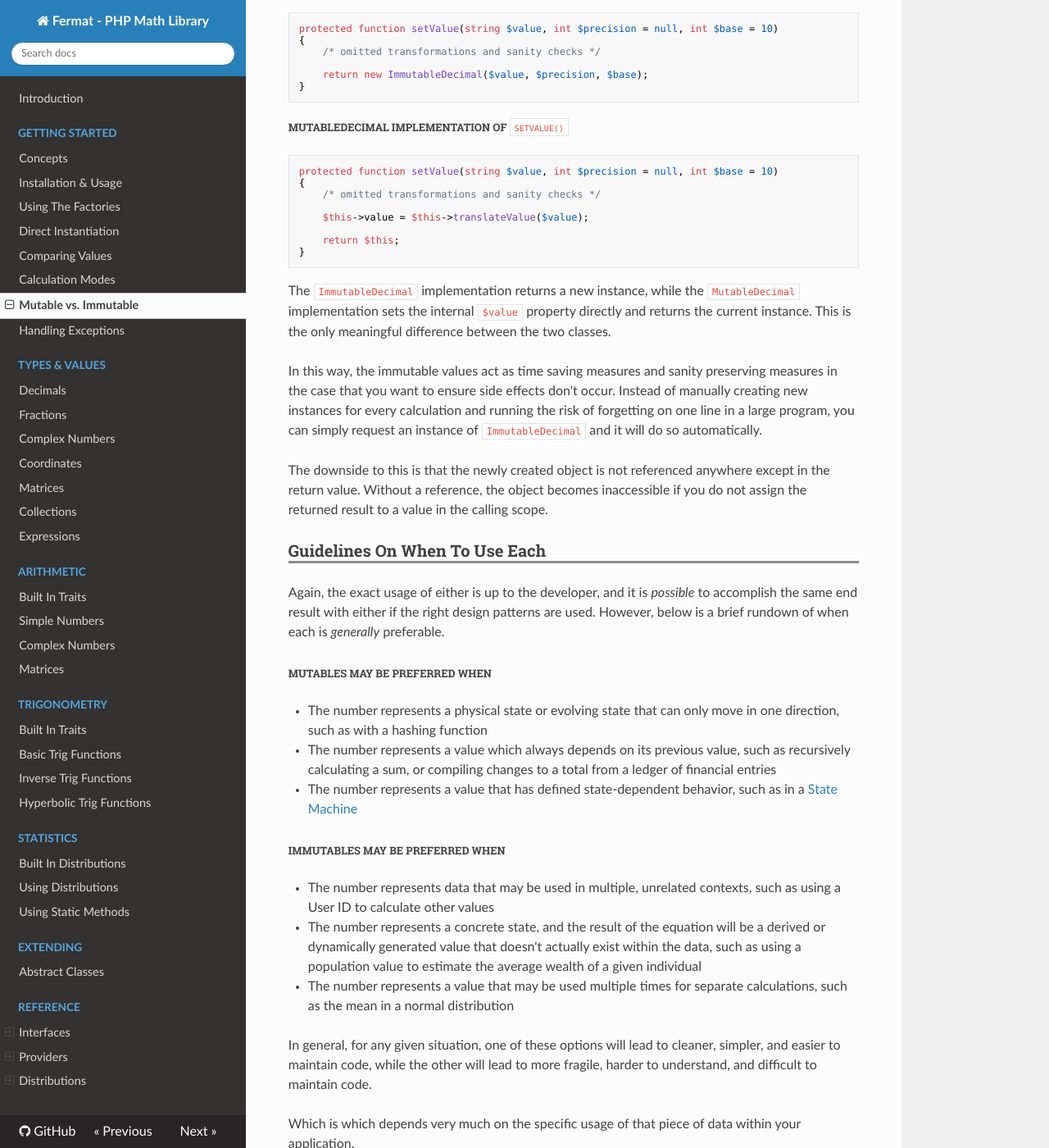
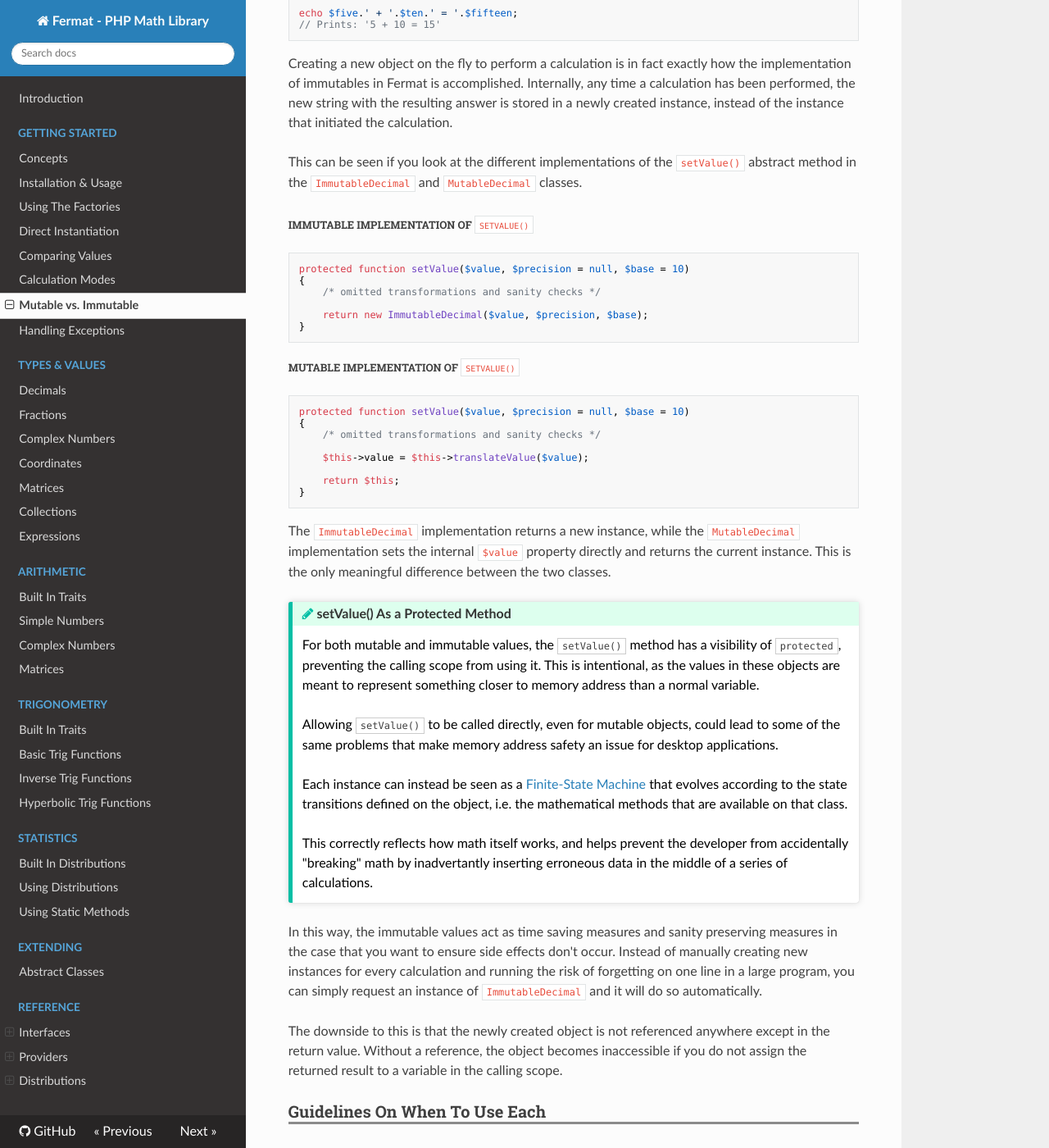
Before and after one commit to JordanRL/Fermat, an MkDocs documentation site: the page built from docs/getting-started/mutability.md, in a window 1280 px wide and 1400 px high, scrolled down 3280 px. Shown: the whole window at 82% size. Built offline with MkDocs 1.6.1, drawn with Linux system fonts in a browser that asks for light colours; nearby versions of some CDN libraries; some of the changed text lies outside the part shown.

Commit message:
final version of mutables vs immutables

````diff
--- a/docs/getting-started/mutability.md
+++ b/docs/getting-started/mutability.md
@@ -22,9 +22,14 @@ This is not an issue for some applications, mainly those where all operations ar
 
 Because of these factors, mutability in Fermat is generally left up to the developer using the library. Both mutable and immutable implementations are provided for most values, and the developer using Fermat is asked to choose which type they want at the time it is created.
 
+!!! tip "Less Experienced Developers Should Use Immutables"
+    Although dealing with mutables doesn't represent a significant level of understanding, in practice it is often easier for a less experienced developer to create inadvertent bugs while using them. For this reason, immutables are gently suggested for developers who are less experienced with PHP or programming in general.
+
+    A less experienced developer who feels confident in their attention to detail is of course free to use mutables where they might work best, but special attention should be paid to the state at any given point in the program execution.
+
 The exceptions to this rule are usually noted within this documentation, and nearly always represent an underlying data-structure that should always be treated one way or the other.
 
-In other cases, such as with implementations of the `Coordinate` abstract class, the reasons for making all the value classes one way or the other are related to the underyling math concepts they are meant to represent having some of the same properties as database results: that they should always point to the same dataset and that there should only ever be one representation of a given dataset.
+In other cases, such as with implementations of the `Coordinate` abstract class, the reasons for making all the value classes one way or the other are related to the underlying math concepts they are meant to represent having some of the same properties as database results: that they should always point to the same dataset and that there should only ever be one representation of a given dataset.
 
 # Choosing Between The Two
 
@@ -32,7 +37,7 @@ Which format you use is entirely up to you, but there are some situations that l
 
 First, lets look at the differences in your code that using one or the other might cause by taking the number 5 and adding 10.
 
-#### ImmutableDecimal Example 1
+#### Immutable Example 1
 
 ```php
 <?php
@@ -47,7 +52,7 @@ echo $newVal->getValue();
 // Prints: 15
 ```
 
-#### MutableDecimal Example 1
+#### Mutable Example 1
 
 ```php
 <?php
@@ -66,7 +71,7 @@ echo $five->getValue();
 
 In general, you can get the behavior of mutable objects with immutable objects by reassigning the new value to the same variable. This allows the state of the variable to evolve throughout the program, and results in the instance that was referenced in the previous line having its zval count reduced to zero. This allows garbage collection in PHP to periodically clean up all your orphaned instances.
 
-So then, why ever use immutable objects? Well, consider the next example.
+So then, why ever use immutable objects? It seems like using immutables will use a much larger amount of memory while doing the same exact thing. Well, consider the next example.
 
 #### Immutable Example 2
 
@@ -122,10 +127,10 @@ Creating a new object on the fly to perform a calculation is in fact exactly how
 
 This can be seen if you look at the different implementations of the `setValue()` abstract method in the `ImmutableDecimal` and `MutableDecimal` classes.
 
-#### ImmutableDecimal Implementation of `setValue()`
+#### Immutable Implementation of `setValue()`
 
 ```php
-protected function setValue(string $value, int $precision = null, int $base = 10)
+protected function setValue($value, $precision = null, $base = 10)
 {
     /* omitted transformations and sanity checks */
 
@@ -133,10 +138,10 @@ protected function setValue(string $value, int $precision = null, int $base = 10
 }
 ```
 
-#### MutableDecimal Implementation of `setValue()`
+#### Mutable Implementation of `setValue()`
 
 ```php
-protected function setValue(string $value, int $precision = null, int $base = 10)
+protected function setValue($value, $precision = null, $base = 10)
 {
     /* omitted transformations and sanity checks */
 
@@ -148,9 +153,18 @@ protected function setValue(string $value, int $precision = null, int $base = 10
 
 The `ImmutableDecimal` implementation returns a new instance, while the `MutableDecimal` implementation sets the internal `$value` property directly and returns the current instance. This is the only meaningful difference between the two classes.
 
+!!! note "setValue() As a Protected Method"
+    For both mutable and immutable values, the `setValue()` method has a visibility of `protected`, preventing the calling scope from using it. This is intentional, as the values in these objects are meant to represent something closer to memory address than a normal variable.
+
+    Allowing `setValue()` to be called directly, even for mutable objects, could lead to some of the same problems that make memory address safety an issue for desktop applications.
+
+    Each instance can instead be seen as a [Finite-State Machine](https://en.wikipedia.org/wiki/Finite-state_machine) that evolves according to the state transitions defined on the object, i.e. the mathematical methods that are available on that class.
+
+    This correctly reflects how math itself works, and helps prevent the developer from accidentally "breaking" math by inadvertantly inserting erroneous data in the middle of a series of calculations.
+
 In this way, the immutable values act as time saving measures and sanity preserving measures in the case that you want to ensure side effects don't occur. Instead of manually creating new instances for every calculation and running the risk of forgetting on one line in a large program, you can simply request an instance of `ImmutableDecimal` and it will do so automatically.
 
-The downside to this is that the newly created object is not referenced anywhere except in the return value. Without a reference, the object becomes inaccessible if you do not assign the returned result to a value in the calling scope.
+The downside to this is that the newly created object is not referenced anywhere except in the return value. Without a reference, the object becomes inaccessible if you do not assign the returned result to a variable in the calling scope.
 
 ### Guidelines On When To Use Each
 
@@ -165,8 +179,8 @@ Again, the exact usage of either is up to the developer, and it is *possible* to
 #### Immutables May Be Preferred When
 
 - The number represents data that may be used in multiple, unrelated contexts, such as using a User ID to calculate other values
-- The number represents a concrete state, and the result of the equation will be a derived or dynamically generated value that doesn't actually exist within the data, such as using a population value to estimate the average wealth of a given individual
-- The number represents a value that may be used multiple times for separate calculations, such as the mean in a normal distribution
+- The number represents a concrete state, and the result of the equation will be a derived or dynamically generated value that doesn't actually exist within the data, such as using a population value to estimate average income
+- The number represents a value that may be used multiple times for separate calculations without changing, such as the mean in a normal distribution
 
 In general, for any given situation, one of these options will lead to cleaner, simpler, and easier to maintain code, while the other will lead to more fragile, harder to understand, and difficult to maintain code.
 
````
